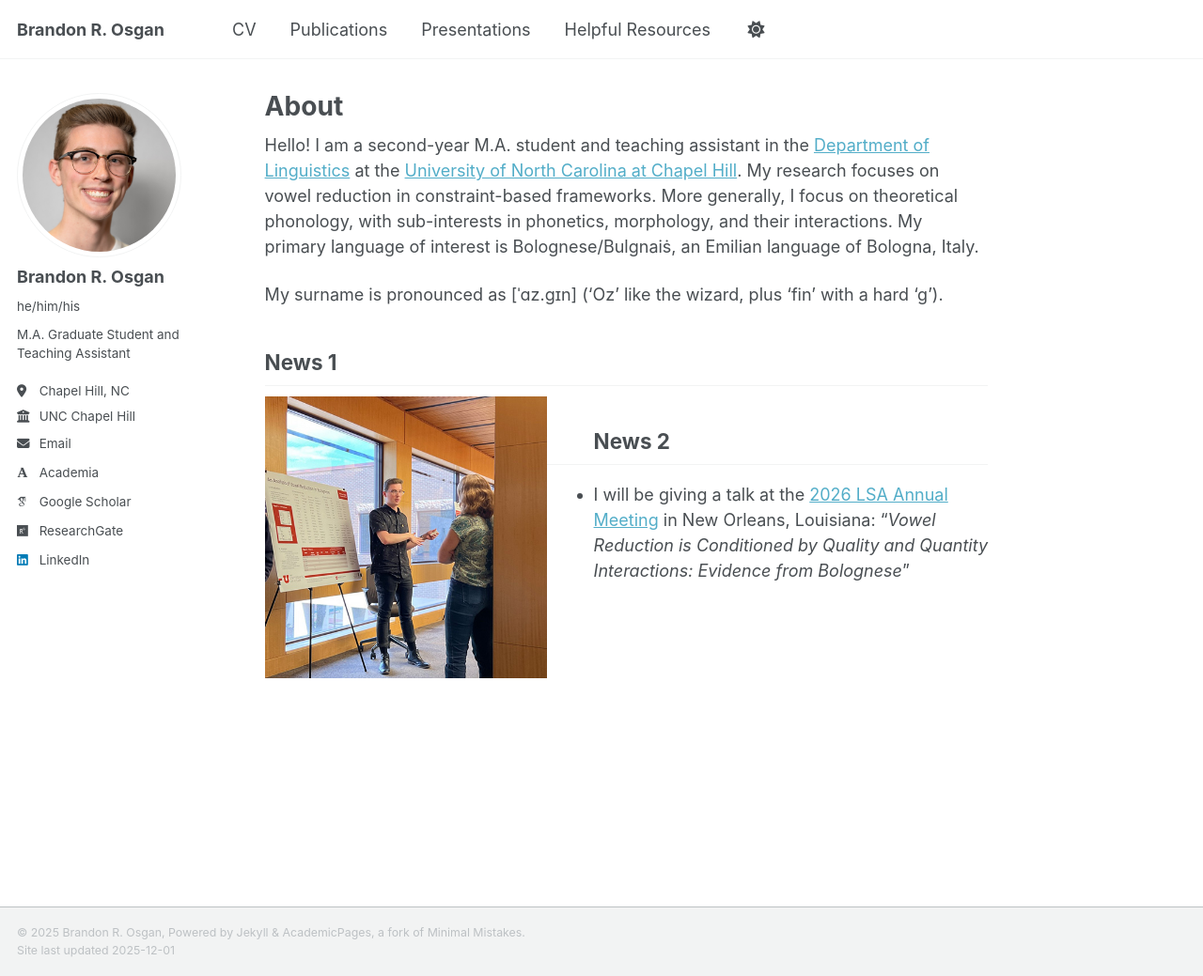
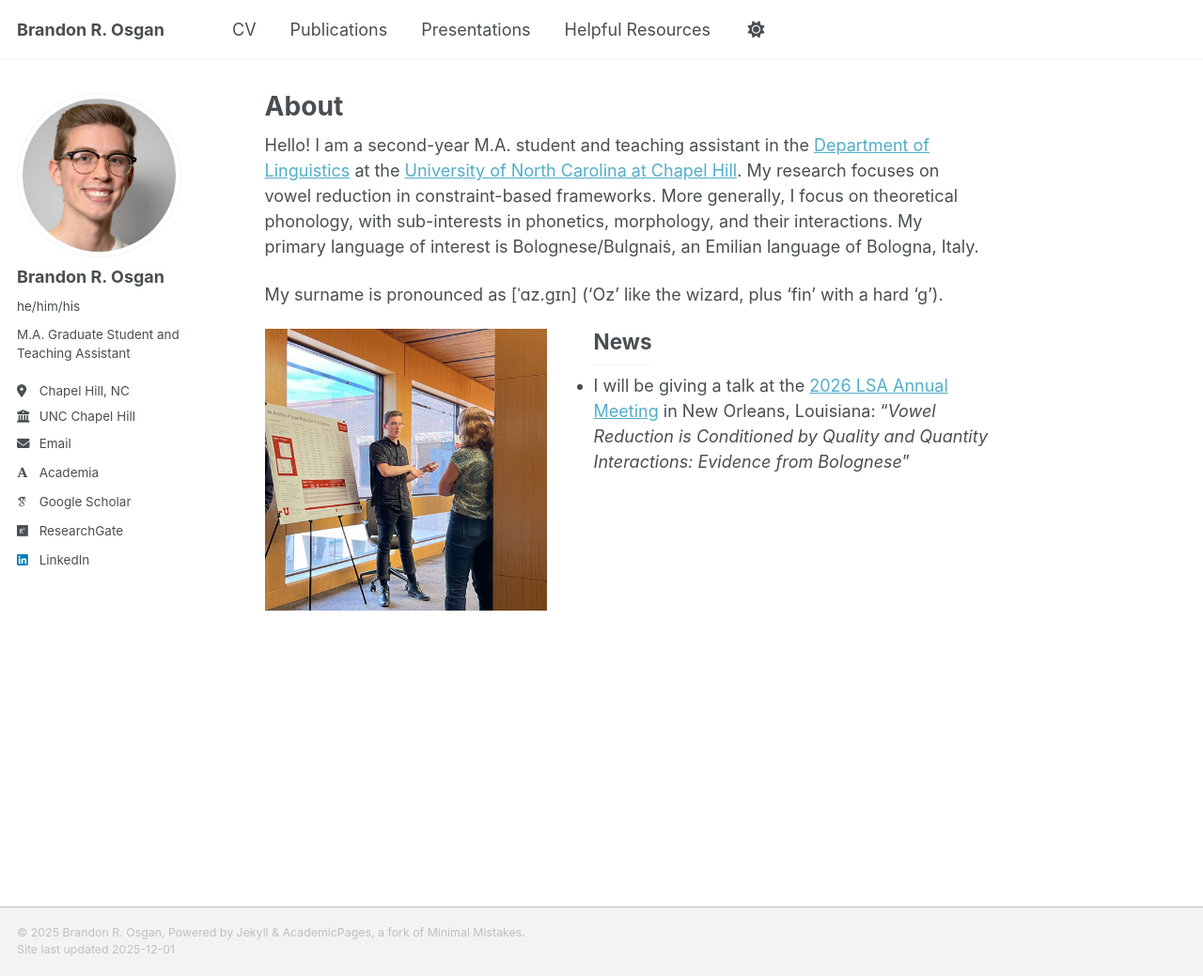
Before and after one commit to bosgan/bosgan.github.io, a Jekyll site: the page built from _pages/about.md, in a window 1280 px wide and 1039 px high. Shown: the whole window at 94% size. Built offline with Jekyll 4.4.1, drawn with Linux system fonts in a browser that asks for light colours; some web fonts are replaced; a script that is not in the unit is left out.

Commit message:
Update about.md

```diff
--- a/_pages/about.md
+++ b/_pages/about.md
@@ -11,9 +11,8 @@ Hello! I am a second-year M.A. student and teaching assistant in the [Department
 
 My surname is pronounced as [ˈɑz.gɪn] ('Oz' like the wizard, plus 'fin' with a hard 'g').
 
-## News 1
 <img src="/images/HRPS_Brandon_talking.jpg" alt="Brandon presenting a poster" style="float: left; margin-right: 50px; width: 300px;">
-## News 2
+<h2 style="display: inline;">News</h2>
 
 * I will be giving a talk at the [2026 LSA Annual Meeting](https://web.cvent.com/event/d453188a-a321-46d4-b57e-79d5067e6521/summary) in New Orleans, Louisiana: "_Vowel Reduction is Conditioned by Quality and Quantity
 Interactions: Evidence from Bolognese_"
```
